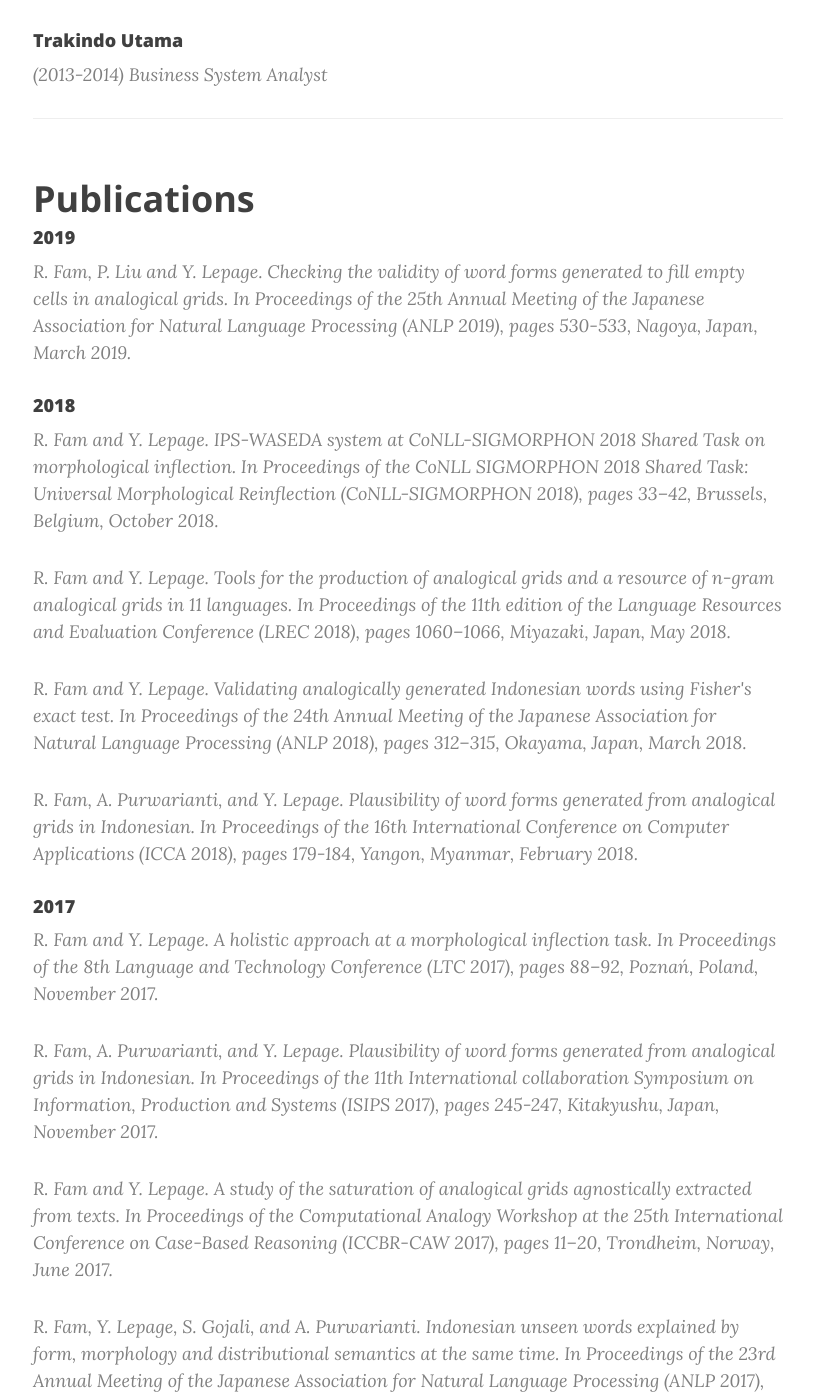
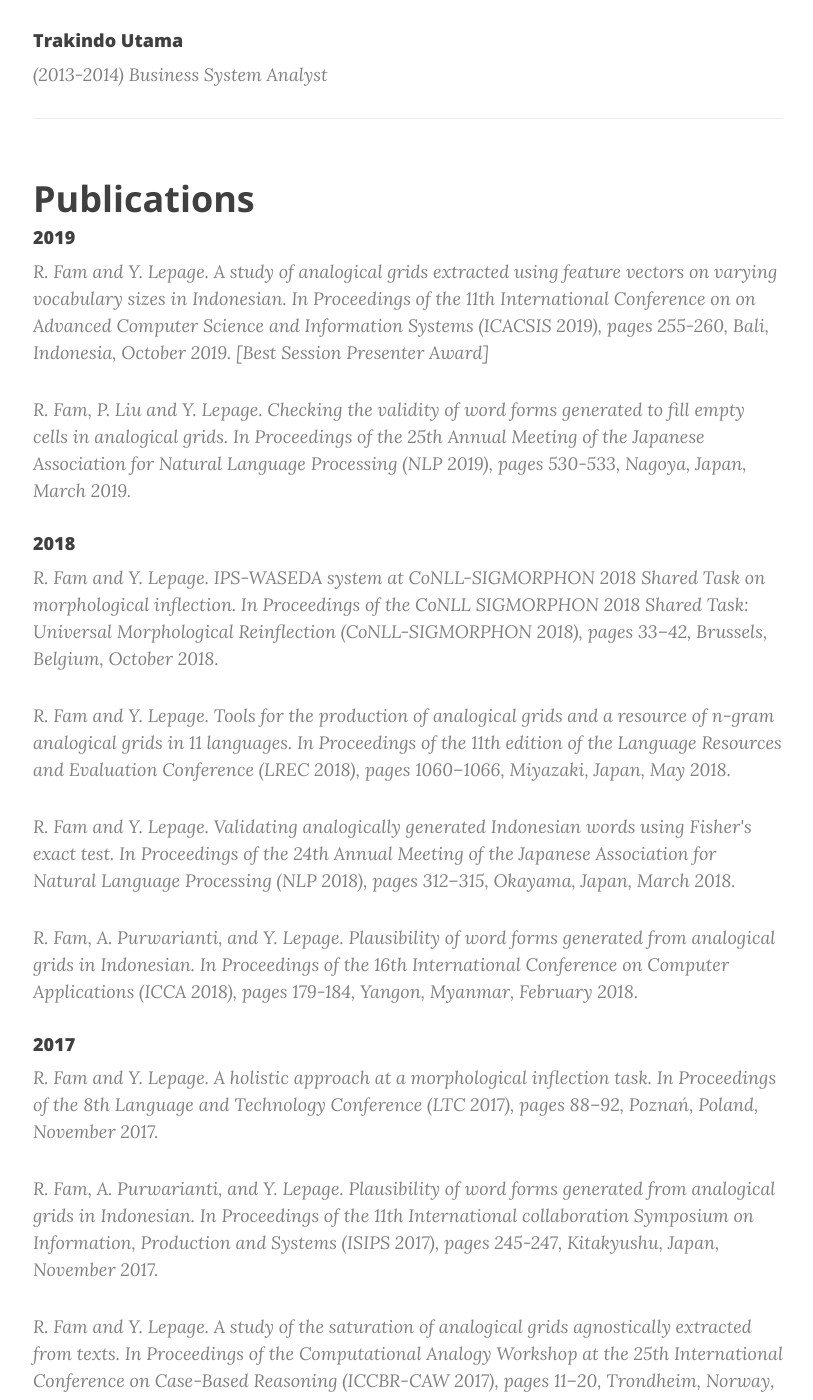
Before and after one commit to famrashel/famrashel.github.io, a Jekyll site: the page built from profile.html, in a window 1280 px wide and 1400 px high, scrolled down 1531 px. Shown: the whole window, without its empty margins (232-1045 px from the left). Built offline with Jekyll 4.4.1, drawn with Linux system fonts in a browser that asks for light colours; nearby versions of some CDN libraries; some of the changed text lies outside the part shown.

Commit message:
Update profile.html
Update conference paper

```diff
--- a/profile.html
+++ b/profile.html
@@ -67,7 +67,10 @@ header-img: "img/about-bg.jpg"
     <h2 class="section-heading">Publications</h2>
     <h4 class="post-subtitle">2019</h4>
         <p class="post-meta">
-            R. Fam, P. Liu and Y. Lepage. Checking the validity of word forms generated to fill empty cells in analogical grids. In Proceedings of the 25th Annual Meeting of the Japanese Association for Natural Language Processing (ANLP 2019), pages 530-533, Nagoya, Japan, March 2019.
+            R. Fam and Y. Lepage. A study of analogical grids extracted using feature vectors on varying vocabulary sizes in Indonesian. In Proceedings of the 11th International Conference on on Advanced Computer Science and Information Systems (ICACSIS 2019), pages 255-260, Bali, Indonesia, October 2019. [Best Session Presenter Award]
+        </p>
+        <p class="post-meta">
+            R. Fam, P. Liu and Y. Lepage. Checking the validity of word forms generated to fill empty cells in analogical grids. In Proceedings of the 25th Annual Meeting of the Japanese Association for Natural Language Processing (NLP 2019), pages 530-533, Nagoya, Japan, March 2019.
         </p>
     <h4 class="post-subtitle">2018</h4>
         <p class="post-meta">
@@ -77,7 +80,7 @@ header-img: "img/about-bg.jpg"
             R. Fam and Y. Lepage. Tools for the production of analogical grids and a resource of n-gram analogical grids in 11 languages. In Proceedings of the 11th edition of the Language Resources and Evaluation Conference (LREC 2018), pages 1060–1066, Miyazaki, Japan, May 2018.
         </p>
         <p class="post-meta">
-            R. Fam and Y. Lepage. Validating analogically generated Indonesian words using Fisher's exact test. In Proceedings of the 24th Annual Meeting of the Japanese Association for Natural Language Processing (ANLP 2018), pages 312–315, Okayama, Japan, March 2018.
+            R. Fam and Y. Lepage. Validating analogically generated Indonesian words using Fisher's exact test. In Proceedings of the 24th Annual Meeting of the Japanese Association for Natural Language Processing (NLP 2018), pages 312–315, Okayama, Japan, March 2018.
         </p>
         <p class="post-meta">
             R. Fam, A. Purwarianti, and Y. Lepage. Plausibility of word forms generated from analogical grids in Indonesian. In Proceedings of the 16th International Conference on Computer Applications (ICCA 2018), pages 179-184, Yangon, Myanmar, February 2018.
@@ -93,7 +96,7 @@ header-img: "img/about-bg.jpg"
             R. Fam and Y. Lepage. A study of the saturation of analogical grids agnostically extracted from texts. In Proceedings of the Computational Analogy Workshop at the 25th International Conference on Case-Based Reasoning (ICCBR-CAW 2017), pages 11–20, Trondheim, Norway, June 2017.
         </p>
         <p class="post-meta">
-            R. Fam, Y. Lepage, S. Gojali, and A. Purwarianti. Indonesian unseen words explained by form, morphology and distributional semantics at the same time. In Proceedings of the 23rd Annual Meeting of the Japanese Association for Natural Language Processing (ANLP 2017), pages 178–181, Tsukuba, Japan, March 2017.
+            R. Fam, Y. Lepage, S. Gojali, and A. Purwarianti. Indonesian unseen words explained by form, morphology and distributional semantics at the same time. In Proceedings of the 23rd Annual Meeting of the Japanese Association for Natural Language Processing (NLP 2017), pages 178–181, Tsukuba, Japan, March 2017.
         </p>
         <p class="post-meta">
             R. Fam, Y. Lepage, S. Gojali, and A. Purwarianti. A study of explaining unseen words for Indonesian using analogical clusters. In Proceedings of the 15th International Conference on Computer Applications (ICCA 2017), pages 416-421, Yangon, Myanmar, February 2017.
```
